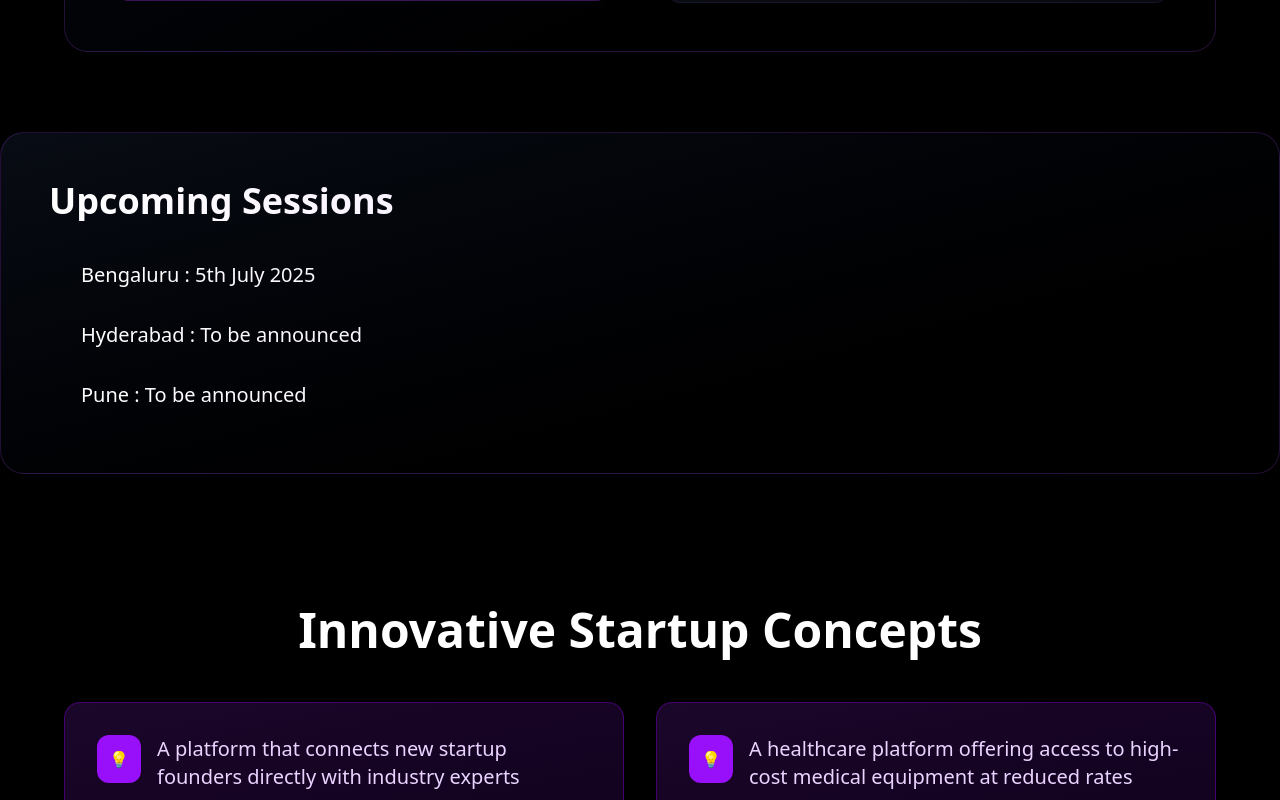
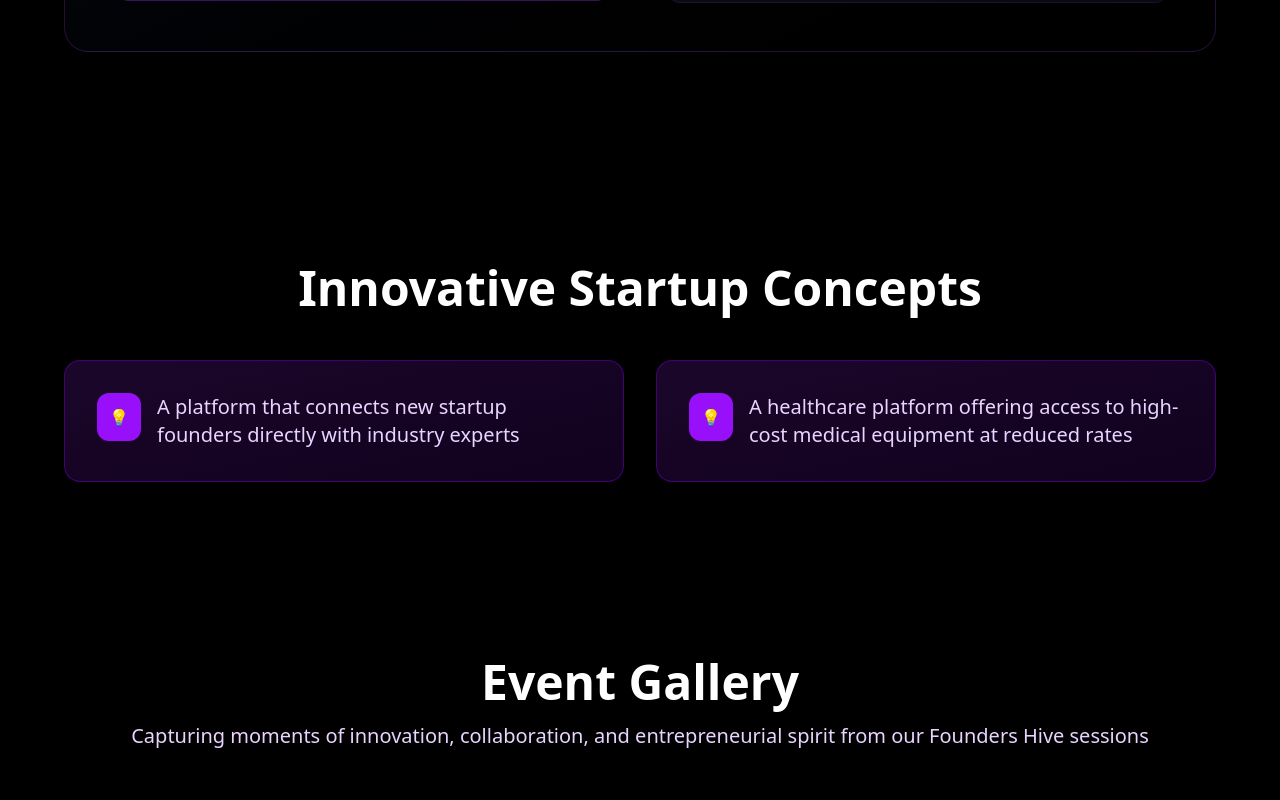
Before and after one commit to E-Cell-IITH/website-2025-26, a Next.js app: page /foundershive in a window 1280 px wide. Shown: the part 1560-2360 px from the top of the page. Built offline with nearby package versions, Linux system fonts and the light colour scheme.

Commit message:
removed upcoming sessions in founders hive

```diff
--- a/src/app/foundershive/page.js
+++ b/src/app/foundershive/page.js
@@ -1,6 +1,6 @@
 import HeroSection from "@/components/founderhive/herosection";
 import Sessiontabs from "@/components/founderhive/sessiontabs";
-import UpcomingSessions from "@/components/founderhive/upcomingsessions";
+// import UpcomingSessions from "@/components/founderhive/upcomingsessions";
 import StartupConcepts from "@/components/founderhive/Startupconcepts";
 import EventGallerySection from "@/components/founderhive/eventgallery";
 import FooterLine from "@/components/founderhive/Footerline";
@@ -10,7 +10,7 @@ export default function HomePage() {
     <Layout>
       <HeroSection />
       <Sessiontabs />
-      <UpcomingSessions />
+      {/* <UpcomingSessions /> */}
       <StartupConcepts />
       <EventGallerySection />
       <FooterLine />
--- a/src/components/emergeComponents/App.jsx
+++ b/src/components/emergeComponents/App.jsx
@@ -8,7 +8,6 @@ import RadioGroup from "./RadioGroup";
 import SectionHeader from "./SectionHeader";
 
 export default function App() {
-    // State to manage the selected registration type ('individual' or 'team')
     const [registrationType, setRegistrationType] = useState('individual');
 
     // State for all form inputs
@@ -32,12 +31,12 @@ export default function App() {
         secondaryPocPhone: '',
         secondaryPocEmail: '',
         // Declarations
+        utrNumber: '',
         confirmStudents: false,
         confirmPhysicalPresence: false,
         confirmTeamSize: false,
     });
 
-    // State to track submission status and modal visibility
     const [submissionStatus, setSubmissionStatus] = useState(null); // 'submitting', 'success', 'error'
     const [showSuccessModal, setShowSuccessModal] = useState(false);
 
@@ -60,7 +59,6 @@ export default function App() {
         return pricePerPerson * teamSize;
     }, [registrationType, formData.competitionInterest, formData.teamSize]);
 
-    // Determine if the submit button should be disabled
     const isSubmitDisabled = useMemo(() => {
         const baseConditions = !formData.confirmStudents || !formData.confirmPhysicalPresence;
         if (registrationType === 'team') {
@@ -78,10 +76,6 @@ export default function App() {
         if (isSubmitDisabled) return;
 
         setSubmissionStatus('submitting');
-
-        // IMPORTANT: Replace this with your actual Google Apps Script URL
-        const GOOGLE_SCRIPT_URL = 'https://script.google.com/macros/s/AKfycbwG.../exec'; // Placeholder URL - REPLACE THIS
-
         const submissionData = {
             RegistrationType: registrationType,
             SubmissionTimestamp: new Date().toISOString(),
@@ -96,6 +90,7 @@ export default function App() {
             TeamName: formData.teamName,
             TeamSize: formData.teamSize,
             CompetitionInterest: formData.competitionInterest,
+            utrNumber: formData.utrNumber,
             PrimaryPocName: formData.primaryPocName,
             PrimaryPocPhone: formData.primaryPocPhone,
             PrimaryPocEmail: formData.primaryPocEmail,
@@ -104,45 +99,19 @@ export default function App() {
             SecondaryPocEmail: formData.secondaryPocEmail,
         };
 
-        fetch(GOOGLE_SCRIPT_URL, {
-            method: 'POST',
-            mode: 'cors',
-            headers: {
-                'Content-Type': 'application/json',
-            },
-            body: JSON.stringify(submissionData),
-        })
-        .then(res => {
-            if (!res.ok) {
-                return res.text().then(text => {
-                    throw new Error(`Google Script returned a non-OK response: ${text}`);
-                });
-            }
-            return res.json();
-        })
-        .then(data => {
-            if (data.result === 'success') {
-                setSubmissionStatus('success');
-                setShowSuccessModal(true);
-            } else {
-                throw new Error(data.message || 'Unknown error from Google Script');
-            }
-        })
-        .catch(error => {
-            console.error('Error submitting to Google Sheet:', error);
-            setSubmissionStatus('error');
-        });
+        console.log(submissionData)
+
     };
 
     return (
         <>
             {showSuccessModal && <SuccessModal onClose={() => setShowSuccessModal(false)} />}
-            <div className="bg-black min-h-screen text-gray-200 font-sans">
+            <div className="bg-black min-h-screen text-gray-200 ">
                 <div className="container mx-auto px-6 sm:px-8 lg:px-12">
                     <div className="max-w-5xl mx-auto py-12 sm:py-16">
                         {/* --- Header --- */}
                         <div className="text-center border-b border-gray-700 pb-16 mb-20">
-                            <h1 className="text-6xl sm:text-7xl lg:text-8xl font-extrabold text-white">E-MERGE '25 | Student Registration</h1>
+                            <h1 className="text-6xl lg:text-7xl lg:text-8xl font-extrabold text-white">E-MERGE '25 | Student Registration</h1>
                             <p className="mt-6 text-2xl lg:text-3xl text-gray-400">
                                 IIT Hyderabad | 12th October 2025 | Organized by E-Cell, IIT Hyderabad
                             </p>
@@ -262,8 +231,14 @@ export default function App() {
                                         className="w-56 h-56 mx-auto my-6 rounded-lg"
                                     />
                                     <div className="mt-8">
-                                        <label htmlFor="paymentScreenshot" className="block text-xl font-medium text-gray-300 mb-3">Upload payment screenshot</label>
-                                        <input type="file" id="paymentScreenshot" name="paymentScreenshot" className="block w-full text-xl text-gray-400 file:mr-5 file:py-3 file:px-6 file:rounded-full file:border-0 file:text-lg file:font-semibold file:bg-fuchsia-500/10 file:text-fuchsia-300 hover:file:bg-fuchsia-500/20 cursor-pointer"/>
+                                        <label htmlFor="paymentScreenshot" className="block text-xl font-medium text-gray-300 mb-3">Enter UTR Number</label>
+                                        <InputField
+                                            id="utrNumber"
+                                            placeholder="e.g., TXN123456789"
+                                            value={formData.utrNumber}
+                                            onChange={handleInputChange}
+                                        />
+
                                     </div>
                                 </div>
                             </div>
--- a/src/components/founderhive/upcomingsessions.js
+++ b/src/components/founderhive/upcomingsessions.js
@@ -1,25 +1,25 @@
-export default function UpcomingSessions() {
-  const sessions = [
-    { city: "Bengaluru", date: "5th July 2025" },
-    { city: "Hyderabad", date: "To be announced" },
-    { city: "Pune", date: "To be announced" },
-  ];
+// export default function UpcomingSessions() {
+//   const sessions = [
+//     { city: "Bengaluru", date: "5th July 2025" },
+//     { city: "Hyderabad", date: "To be announced" },
+//     { city: "Pune", date: "To be announced" },
+//   ];
 
-  return (
-    <section className="bg-gradient-to-br from-gray-900/50 to-black/50 rounded-3xl border border-purple-500/20 backdrop-blur-sm p-8 md:p-12">
-            <div className="flex flex-col gap-4">
-              <h2 className="text-4xl font-bold mb-6 bg-gradient-to-r from-white to-purple-200 bg-clip-text text-transparent">
-                Upcoming Sessions
-              </h2>
-              <span className="text-xl font-primary mb-4 ml-8 bg-gradient-to-r from-white to-purple-200 bg-clip-text text-transparent">
-                Bengaluru : 5th July 2025</span>
-              <span className="text-xl font-primary mb-4 ml-8 bg-gradient-to-r from-white to-purple-200 bg-clip-text text-transparent">
-                Hyderabad : To be announced
-              </span>
-              <span className="text-xl font-primary mb-4 ml-8 bg-gradient-to-r from-white to-purple-200 bg-clip-text text-transparent">
-                Pune : To be announced
-              </span>
-            </div>
-        </section>
-  );
-}
+//   return (
+//     <section className="bg-gradient-to-br from-gray-900/50 to-black/50 rounded-3xl border border-purple-500/20 backdrop-blur-sm p-8 md:p-12">
+//             <div className="flex flex-col gap-4">
+//               <h2 className="text-4xl font-bold mb-6 bg-gradient-to-r from-white to-purple-200 bg-clip-text text-transparent">
+//                 Upcoming Sessions
+//               </h2>
+//               <span className="text-xl font-primary mb-4 ml-8 bg-gradient-to-r from-white to-purple-200 bg-clip-text text-transparent">
+//                 Bengaluru : 5th July 2025</span>
+//               <span className="text-xl font-primary mb-4 ml-8 bg-gradient-to-r from-white to-purple-200 bg-clip-text text-transparent">
+//                 Hyderabad : To be announced
+//               </span>
+//               <span className="text-xl font-primary mb-4 ml-8 bg-gradient-to-r from-white to-purple-200 bg-clip-text text-transparent">
+//                 Pune : To be announced
+//               </span>
+//             </div>
+//         </section>
+//   );
+// }
--- a/src/components/navbar/Navbar.js
+++ b/src/components/navbar/Navbar.js
@@ -7,10 +7,10 @@ const navItems = [
   { label: 'TEAM', href: '/team' },
   { label: 'E SUMMIT', href: '/esummit' },
   { label: 'STARTUP FAIR', href: '/startupfair' },
+  { label: 'EMERGE', href: '/emerge' },
   { label: 'FOUNDERS HIVE', href: '/foundershive' },
   { label: 'MUN', href: '/mun' },
   { label: 'PARTNERS', href: '/partners' },
-  // { label: 'WORKSHOPS', href: '/workshops' },
   { label: 'IITH STARTUPS', href: '/startups' },
 ];
 
@@ -46,23 +46,20 @@ export default function Navbarlayout() {
           className="w-14 h-14 relative group hover:scale-110 transition-transform duration-300"
         >
           <span
-            className={`absolute w-8 h-[3px] bg-white top-1/2 left-1/2 transition-all duration-400 ease-out rounded-full ${
-              isOpen
+            className={`absolute w-8 h-[3px] bg-white top-1/2 left-1/2 transition-all duration-400 ease-out rounded-full ${isOpen
                 ? 'rotate-45 -translate-x-1/2 -translate-y-1/2 bg-gradient-to-r from-blue-400 to-cyan-400'
                 : '-translate-x-1/2 -translate-y-3 group-hover:w-9'
-            }`}
+              }`}
           />
           <span
-            className={`absolute w-8 h-[3px] bg-white top-1/2 left-1/2 transition-all duration-400 ease-out rounded-full ${
-              isOpen ? 'opacity-0 scale-0' : '-translate-x-1/2 -translate-y-1/2 group-hover:w-6'
-            }`}
+            className={`absolute w-8 h-[3px] bg-white top-1/2 left-1/2 transition-all duration-400 ease-out rounded-full ${isOpen ? 'opacity-0 scale-0' : '-translate-x-1/2 -translate-y-1/2 group-hover:w-6'
+              }`}
           />
           <span
-            className={`absolute w-8 h-[3px] bg-white top-1/2 left-1/2 transition-all duration-400 ease-out rounded-full ${
-              isOpen
+            className={`absolute w-8 h-[3px] bg-white top-1/2 left-1/2 transition-all duration-400 ease-out rounded-full ${isOpen
                 ? '-rotate-45 -translate-x-1/2 -translate-y-1/2 bg-gradient-to-r from-blue-400 to-cyan-400'
                 : '-translate-x-1/2 translate-y-3 group-hover:w-9'
-            }`}
+              }`}
           />
         </button>
       </div>
```
